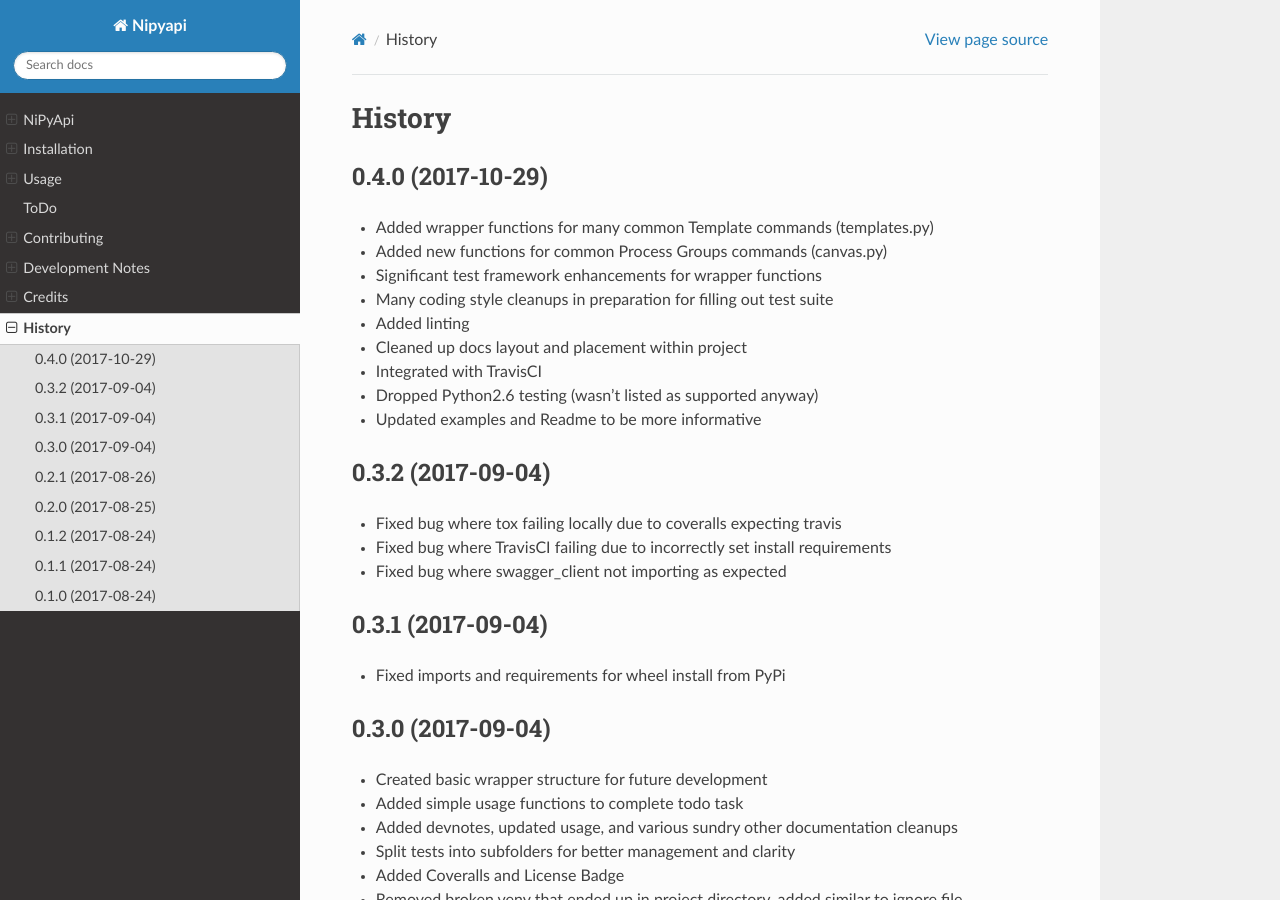
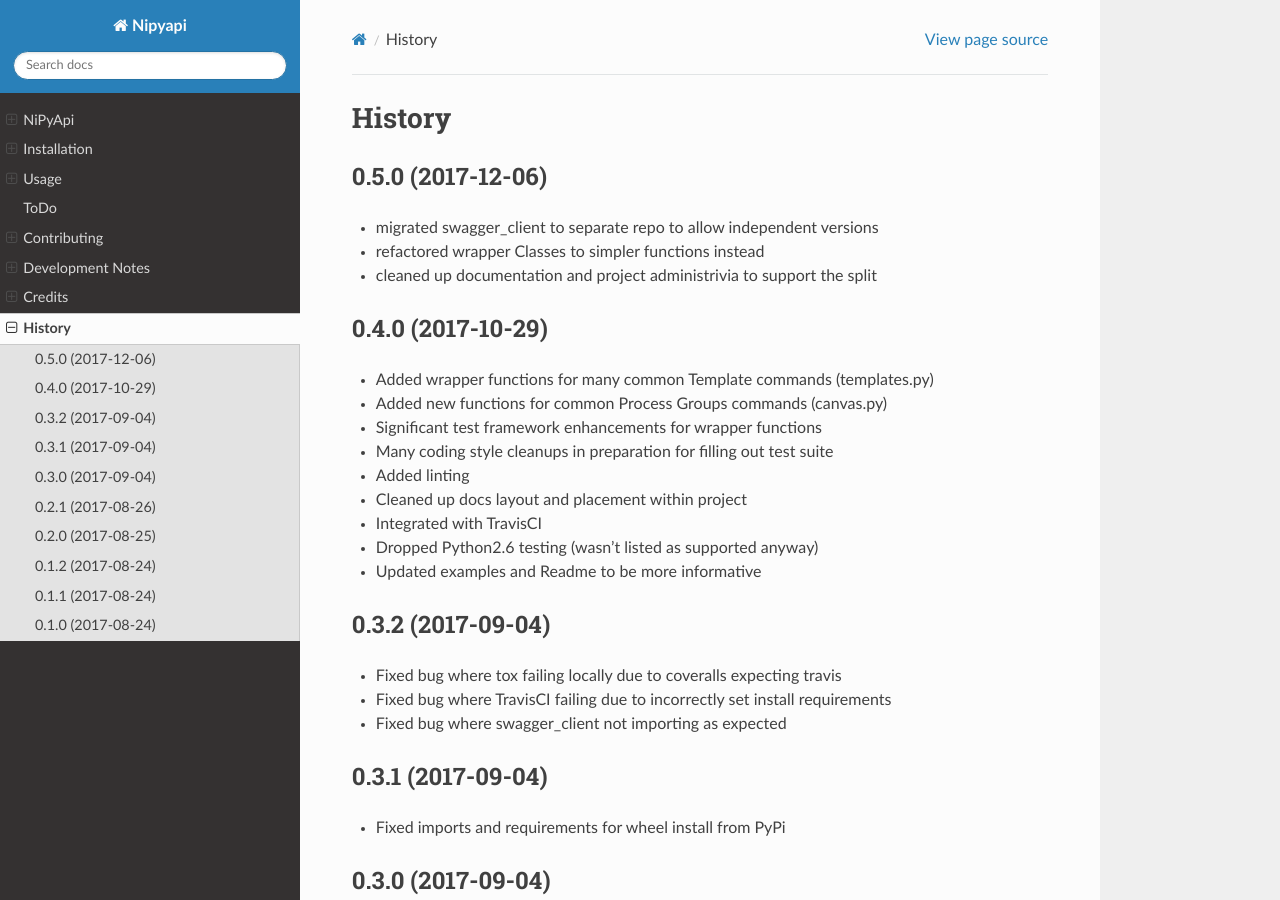
Before and after one commit to Chaffelson/nipyapi, a Sphinx documentation site: the page built from docs/history.rst, in a window 1280 px wide and 900 px high. Built offline with Sphinx 7.4.7 and the Read the Docs theme 2.0.0, drawn with Linux system fonts in a browser that asks for light colours.

Commit message:
Updated readme and history for release 0.5.0 Enforced patched version of swagger client satisfied lint by adding docstring to init

```diff
--- a/docs/history.rst
+++ b/docs/history.rst
@@ -1,6 +1,13 @@
 =======
 History
 =======
+
+0.5.0 (2017-12-06)
+------------------
+
+* migrated swagger_client to separate repo to allow independent versions
+* refactored wrapper Classes to simpler functions instead
+* cleaned up documentation and project administrivia to support the split
 
 0.4.0 (2017-10-29)
 ------------------
--- a/nipyapi/__init__.py
+++ b/nipyapi/__init__.py
@@ -1,3 +1,9 @@
+# coding: utf-8
+
+"""
+NiPyAPI: A convenient Python wrapper for the Apache NiFi Rest API
+"""
+
 __author__ = """Daniel Chaffelson"""
 __email__ = 'chaffelson@gmail.com'
 __version__ = '0.5.0'
--- a/setup.py
+++ b/setup.py
@@ -17,7 +17,8 @@ requirements = [
     'certifi',
     'six',
     'python_dateutil',
-    'urllib3'
+    'urllib3',
+    'nifi-python-swagger-client>=1.2.1, <1.3'
 ]
 
 setup_requirements = [
```
Also changed, not shown: README.rst (+6 -9 lines).
